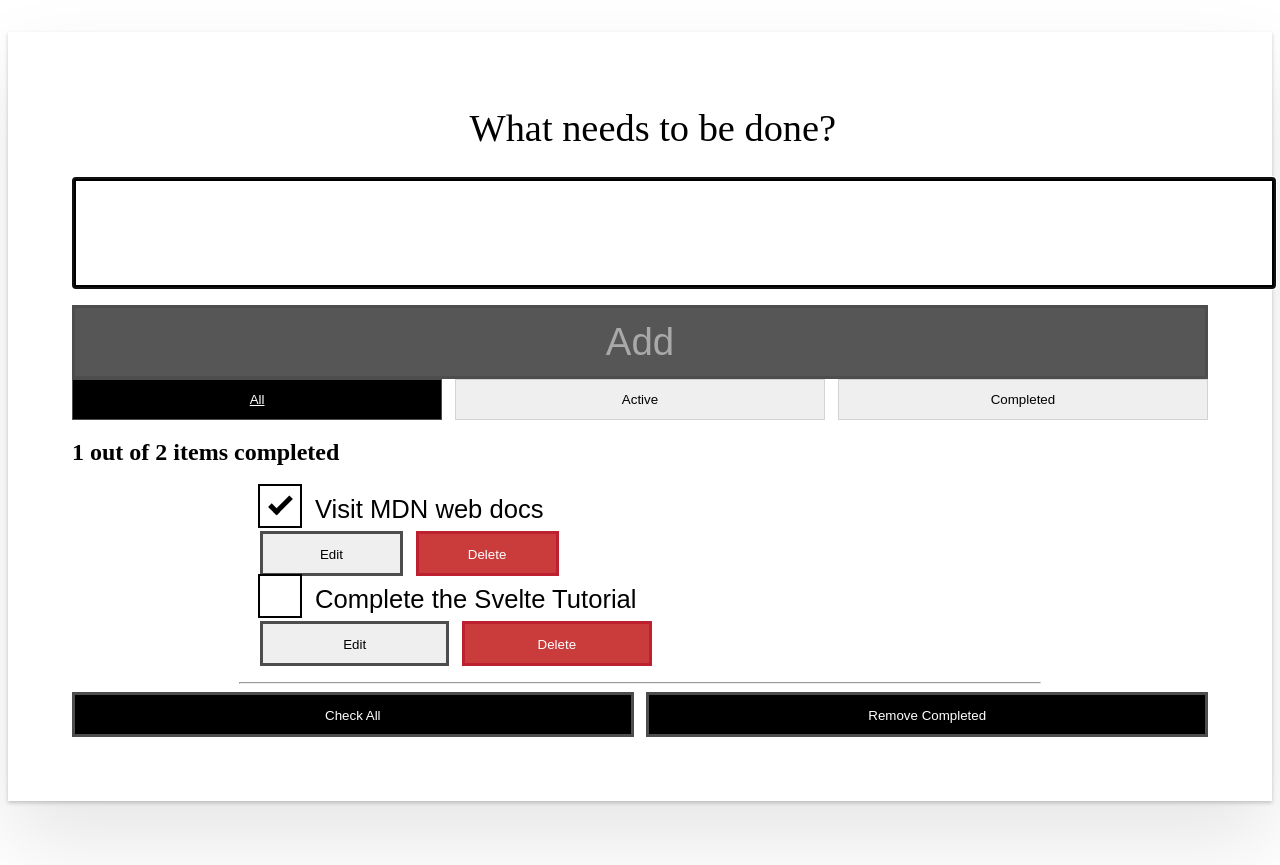
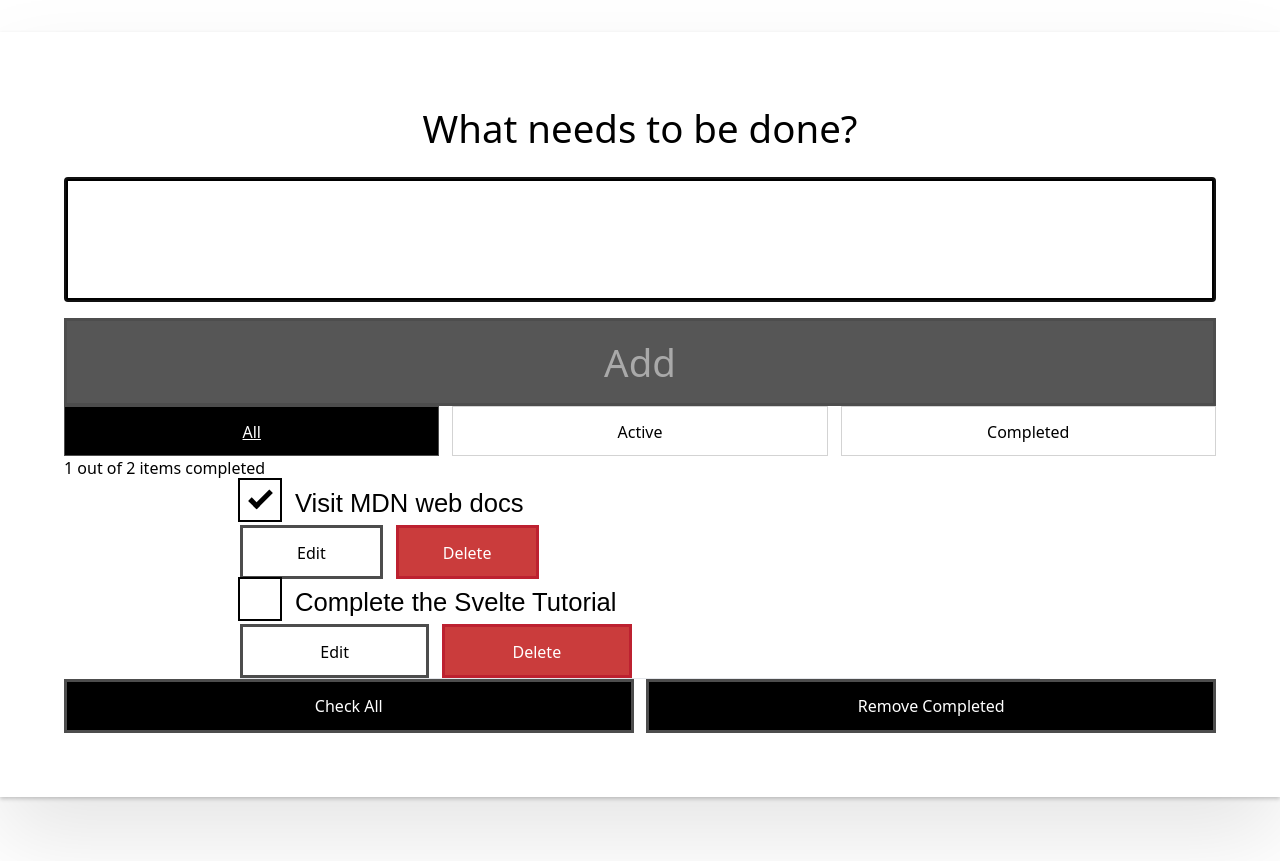
Before and after one commit to rsachdeva/todo-staticweb-sveltejs-tailwind-ts, a Svelte app: page / in a window 1280 px wide. Built offline with nearby package versions, Linux system fonts and the light colour scheme; the HTML template or start-up script is replaced by a standard one.

Commit message:
tailwind installation plus mdn styles

```diff
--- a/package.json
+++ b/package.json
@@ -13,6 +13,8 @@
     "@rollup/plugin-node-resolve": "^10.0.0",
     "@rollup/plugin-typescript": "^6.0.0",
     "@tsconfig/svelte": "^1.0.0",
+    "autoprefixer": "^10.0.4",
+    "postcss": "^8.1.14",
     "rollup": "^2.34.0",
     "rollup-plugin-css-only": "^3.0.0",
     "rollup-plugin-livereload": "^2.0.0",
@@ -20,7 +22,8 @@
     "rollup-plugin-terser": "^7.0.0",
     "svelte": "^3.0.0",
     "svelte-check": "^1.0.0",
-    "svelte-preprocess": "^4.0.0",
+    "svelte-preprocess": "^4.6.1",
+    "tailwindcss": "^2.0.1",
     "tslib": "^2.0.0",
     "typescript": "^3.9.3"
   },
--- a/rollup.config.js
+++ b/rollup.config.js
@@ -36,6 +36,13 @@ function serve() {
   };
 }
 
+const preprocess = sveltePreprocess({
+  sourceMap: !production,
+  postcss: {
+    plugins: [require("tailwindcss"), require("autoprefixer")],
+  },
+});
+
 export default {
   input: "src/cmd/main.ts",
   output: {
@@ -46,7 +53,7 @@ export default {
   },
   plugins: [
     svelte({
-      preprocess: sveltePreprocess(),
+      preprocess,
       compilerOptions: {
         // enable run-time checks when not in production
         dev: !production,
--- /dev/null
+++ b/tailwind.config.js
@@ -0,0 +1,15 @@
+const production = !process.env.ROLLUP_WATCH; // or some other env var like NODE_ENV
+module.exports = {
+  future: {
+    // for tailwind 2.0 compat
+    purgeLayersByDefault: true,
+    removeDeprecatedGapUtilities: true,
+  },
+  purge: {
+    content: [
+      "./src/**/*.svelte",
+      // may also want to include base index.html
+    ],
+    enabled: !production, // disable purge in dev
+  },
+};
```
Also changed, not shown: src/list/App.svelte (+10 -0 lines), 1 other file (tests, documents, lock files or other folders).
